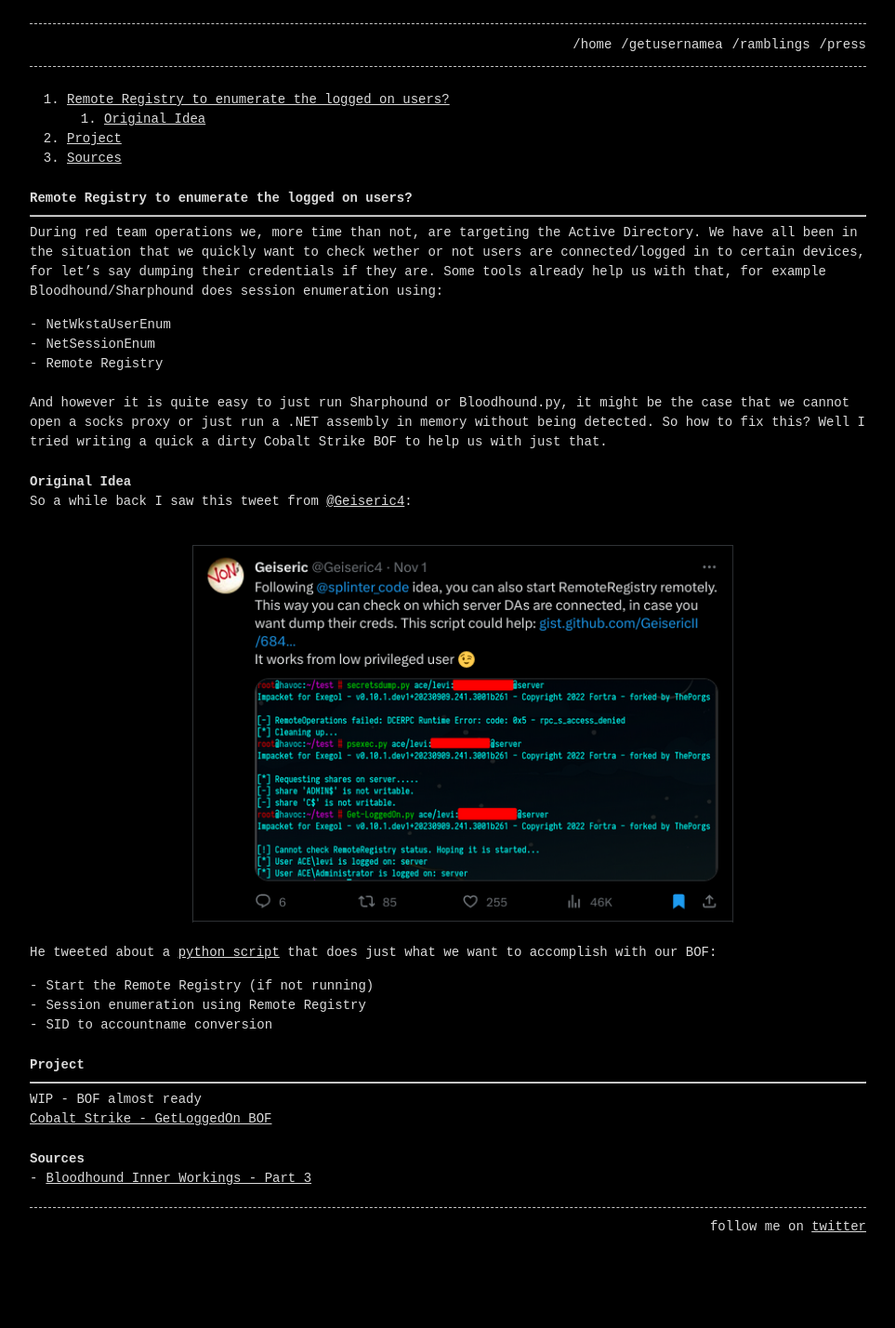
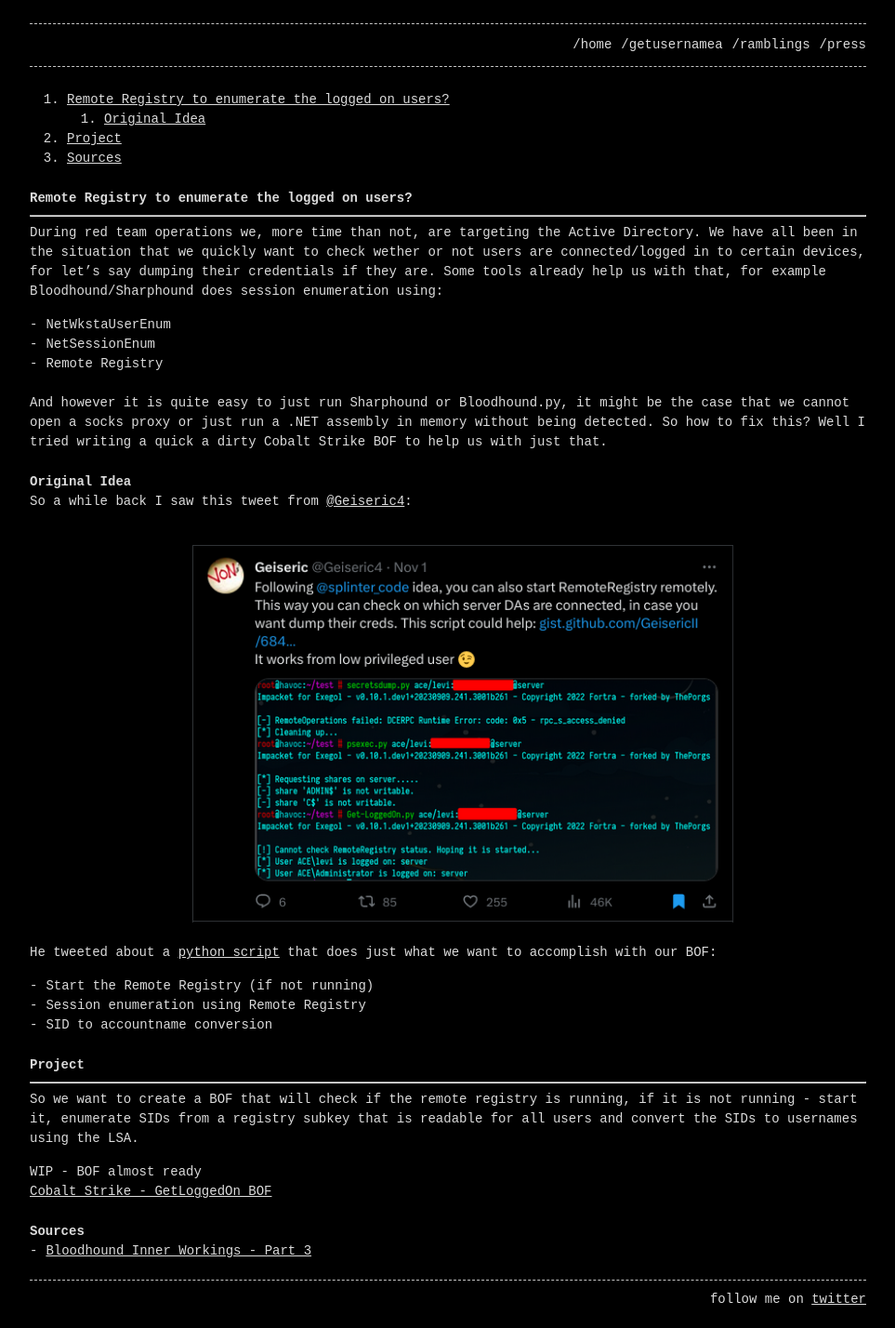
Before and after one commit to 0xSH4RKS/0xSH4RKS.github.io, a Jekyll site: the page built from _ramblings/getloggedon_bof.md, in a window 1280 px wide. Shown: the whole page at 93% size, without its empty margins (158-1121 px from the left). Built offline with Jekyll 4.4.1, drawn with Linux system fonts in a browser that asks for light colours; before the commit the page ends 1350 px from its top, so only the background shows below that.

Commit message:
worklaptop

```diff
--- a/_ramblings/getloggedon_bof.md
+++ b/_ramblings/getloggedon_bof.md
@@ -31,6 +31,8 @@
 # Project
 ---
 
+So we want to create a BOF that will check if the remote registry is running, if it is not running - start it, enumerate SIDs from a registry subkey that is readable for all users and convert the SIDs to usernames using the LSA.
+
 
 
 
```
